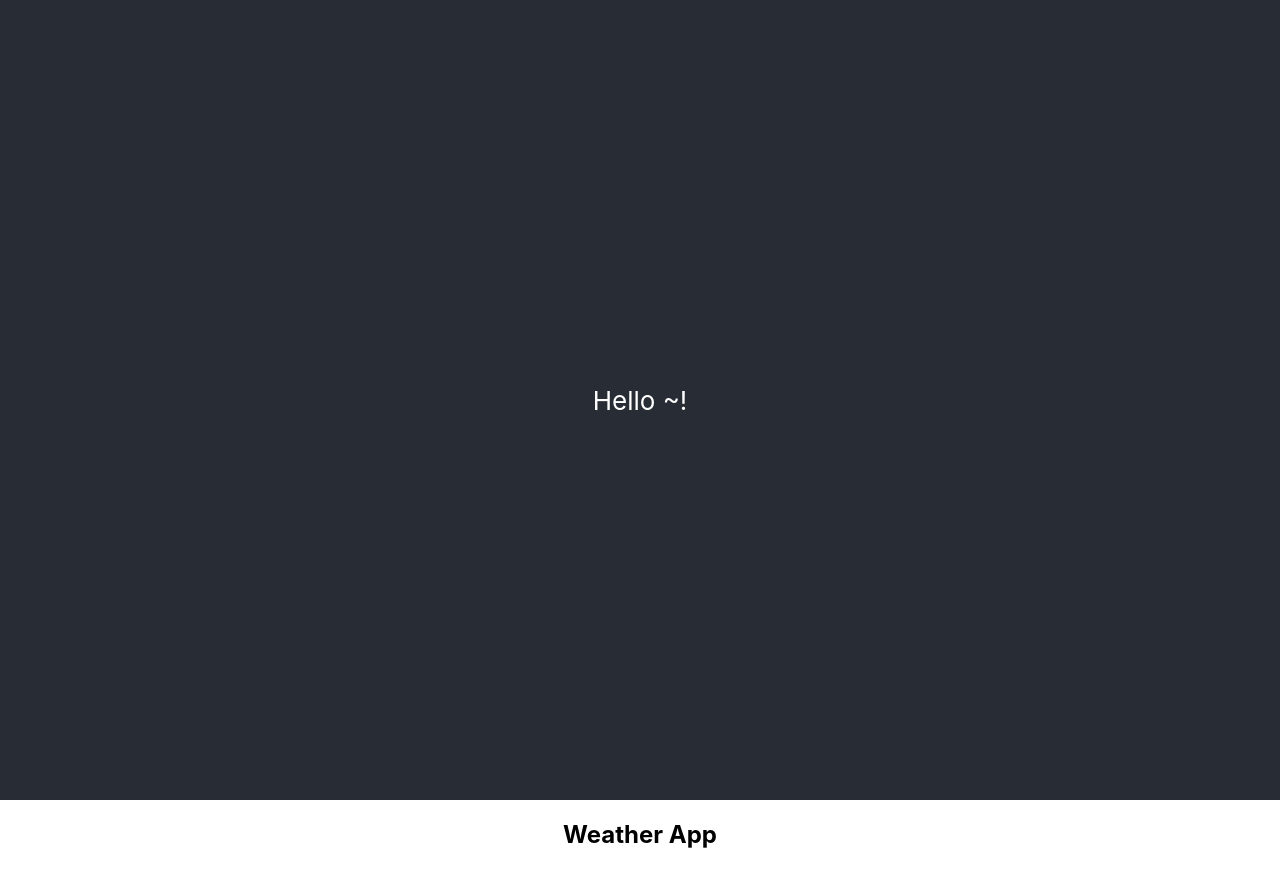
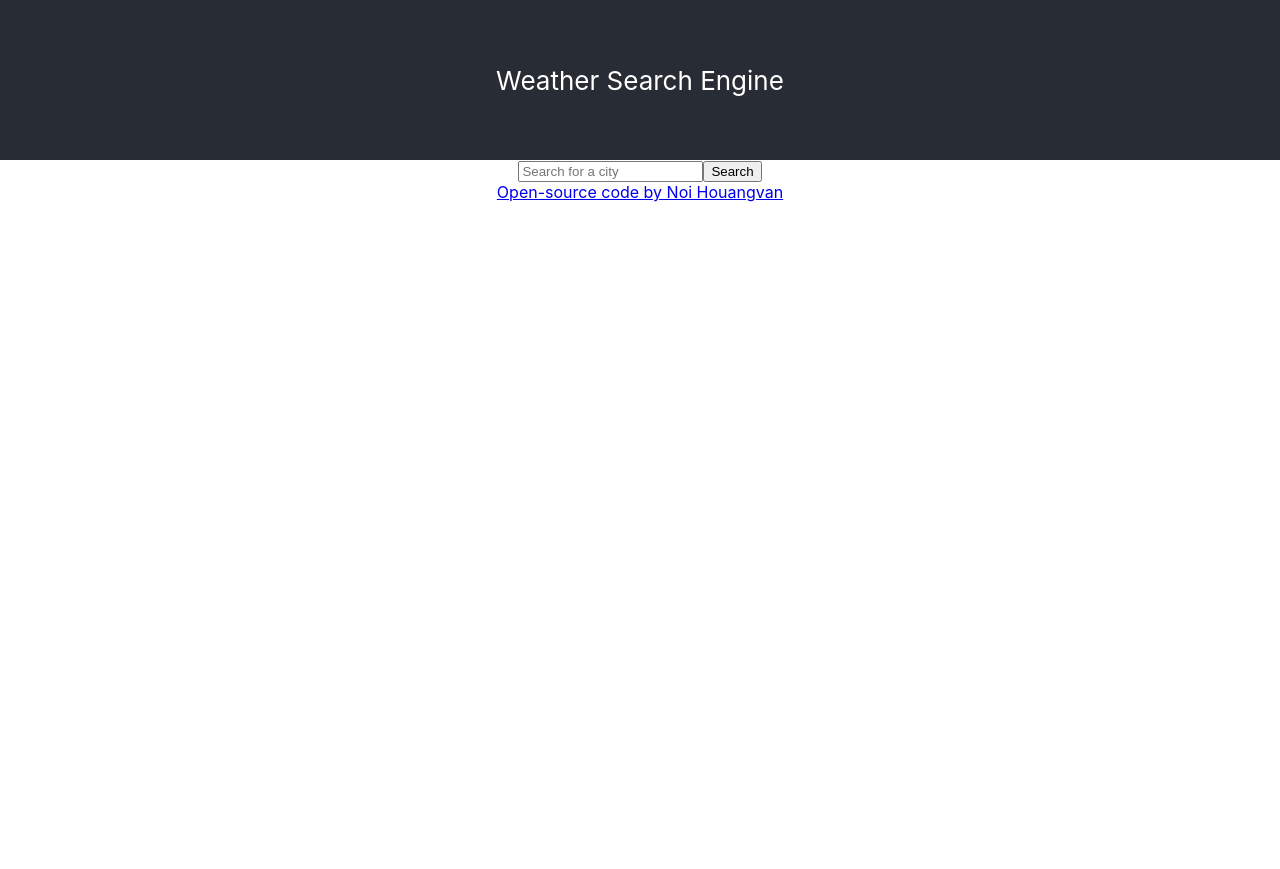
Before and after one commit to NoiOh/React-Weather-App, a React (Create React App) app: page / in a window 1280 px wide. After the commit the page ends 800 px from the top, so only its background shows below. Built offline with nearby package versions, Linux system fonts and the light colour scheme; no server answers.

Commit message:
removed weather.js and created search.js

```diff
--- a/src/App.css
+++ b/src/App.css
@@ -2,20 +2,9 @@
   text-align: center;
 }
 
-.App-logo {
-  height: 40vmin;
-  pointer-events: none;
-}
-
-@media (prefers-reduced-motion: no-preference) {
-  .App-logo {
-    animation: App-logo-spin infinite 20s linear;
-  }
-}
-
 .App-header {
   background-color: #282c34;
-  min-height: 100vh;
+  min-height: 20vh;
   display: flex;
   flex-direction: column;
   align-items: center;
@@ -27,12 +16,3 @@
 .App-link {
   color: #61dafb;
 }
-
-@keyframes App-logo-spin {
-  from {
-    transform: rotate(0deg);
-  }
-  to {
-    transform: rotate(360deg);
-  }
-}
--- a/src/App.js
+++ b/src/App.js
@@ -1,11 +1,11 @@
 import "./App.css";
-import Weather from "./Weather";
+import Search from "./Search";
 
 function App() {
   return (
     <div className="App">
-      <header className="App-header">Hello ~!</header>
-      <Weather city="New York" />
+      <header className="App-header">Weather Search Engine</header>
+      <Search />
     </div>
   );
 }
--- /dev/null
+++ b/src/Search.js
@@ -0,0 +1,64 @@
+import React, { useState } from "react";
+import axios from "axios";
+
+export default function Search() {
+  const [city, setCity] = useState("");
+  const [result, setResult] = useState(false);
+  const [weather, setWeather] = useState({});
+
+  function showWeather(response) {
+    setResult(true);
+    setWeather({
+      temperature: response.data.main.temp,
+      description: response.data.weather[0].description,
+      wind: response.data.wind.speed,
+      humidity: response.data.main.humidity,
+      icon: `http://openweathermap.org/img/wn/${response.data.weather[0].icon}@2x.png`,
+    });
+  }
+
+  function handleSearch(event) {
+    event.preventDefault();
+    let url = `https://api.openweathermap.org/data/2.5/weather?q=${city}&appid=c819171fe0abdc14039af4ef5dda283b&units=imperial`;
+    axios.get(url).then(showWeather);
+  }
+
+  function updateCity(event) {
+    setCity(event.target.value);
+  }
+
+  let form = (
+    <div>
+      <form onSubmit={handleSearch}>
+        <input
+          type="search"
+          onChange={updateCity}
+          placeholder="Search for a city"
+        />
+        <input type="submit" value="Search" />
+      </form>
+      <a href="https://github.com/NoiOh/Weather-App-V2">
+        Open-source code by Noi Houangvan
+      </a>
+    </div>
+  );
+
+  if (result) {
+    return (
+      <div>
+        {form}
+        <ul>
+          <li>Temperature: {Math.round(weather.temperature)}°F</li>
+          <li>Description: {weather.description}</li>
+          <li>Humidity: {weather.humidity} %</li>
+          <li>Wind: {Math.round(weather.wind)} mp/h</li>
+          <li>
+            <img src={weather.icon} alt="temp" />
+          </li>
+        </ul>
+      </div>
+    );
+  } else {
+    return form;
+  }
+}
--- a/src/Weather.js
+++ /dev/null
@@ -1,17 +0,0 @@
-import React from "react";
-import axios from "axios";
-
-export default function Weather(props) {
-  function handleResponse(response) {
-    alert(
-      `The weather in ${response.data.name} is ${Math.round(
-        response.data.main.temp
-      )}°F`
-    );
-  }
-  let key = "c819171fe0abdc14039af4ef5dda283b";
-  let units = "imperial";
-  let url = `https://api.openweathermap.org/data/2.5/weather?q=${props.city}&appid=${key}&units=${units}`;
-  axios.get(url).then(handleResponse);
-  return <h2>Weather App</h2>;
-}
```
